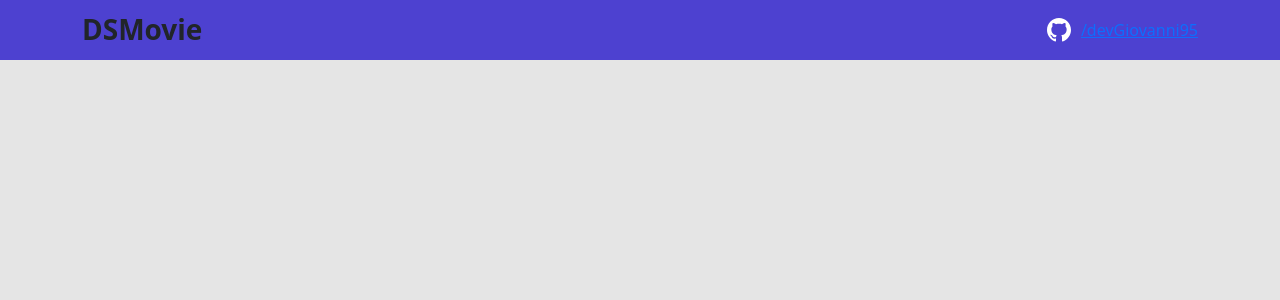
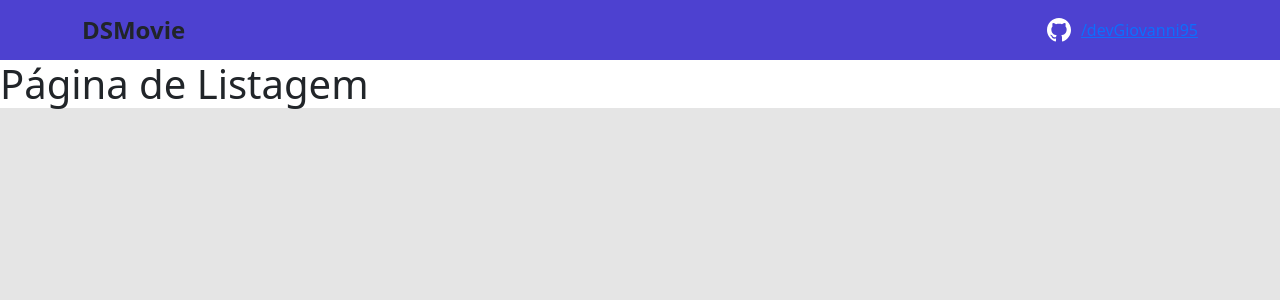
Before and after one commit to devGiovanni95/dsmovie, a React (Create React App) app in the folder frontend/: page / in a window 1280 px wide. Shown: the top 300 px of the page. Built offline with nearby package versions, Linux system fonts and the light colour scheme.

Commit message:
Created Routes in project

```diff
--- a/frontend/package.json
+++ b/frontend/package.json
@@ -10,9 +10,11 @@
     "@types/node": "^16.7.13",
     "@types/react": "^17.0.20",
     "@types/react-dom": "^17.0.9",
+    "@types/react-router-dom": "5.3.2",
     "bootstrap": "5.1.3",
     "react": "^17.0.2",
     "react-dom": "^17.0.2",
+    "react-router-dom": "6.2.1",
     "react-scripts": "5.0.0",
     "typescript": "^4.4.2",
     "web-vitals": "^2.1.0"
--- a/frontend/src/App.tsx
+++ b/frontend/src/App.tsx
@@ -1,9 +1,27 @@
+import {
+  BrowserRouter,
+  Routes,
+  Route
+} from "react-router-dom";
+import Listing from "pages/Listing";
+import Form from "pages/Form";
 import Navbar from "./components/Navbar";
 
 function App() {
-  return(
-   <Navbar/>
-    );
+  return (
+
+    <BrowserRouter>
+      <Navbar />
+      <Routes>
+
+        <Route path="/" element={<Listing />} />
+        <Route path="/form">
+          <Route path=":movieId" element={<Form />} />
+        </Route>
+
+      </Routes>
+    </BrowserRouter>
+  );
 }
 
 export default App;
--- a/frontend/src/components/Navbar/styles.css
+++ b/frontend/src/components/Navbar/styles.css
@@ -31,5 +31,5 @@
 .dsmovie-nav-content h1 {
     margin: 0;
     font-weight: 700;
-    font-size: 28px;
+    font-size: 24px;
 }
--- /dev/null
+++ b/frontend/src/pages/Form/index.tsx
@@ -0,0 +1,10 @@
+function Form(){
+
+    return(
+
+        <h1>Página de Formulário</h1>
+
+    );
+}
+
+export default Form;
--- /dev/null
+++ b/frontend/src/pages/Listing/index.tsx
@@ -0,0 +1,7 @@
+function Listing(){
+    return(
+        <h1>Página de Listagem</h1>
+    );
+}
+
+export default Listing;
```
Also changed, not shown: 1 other file (tests, documents, lock files or other folders).
